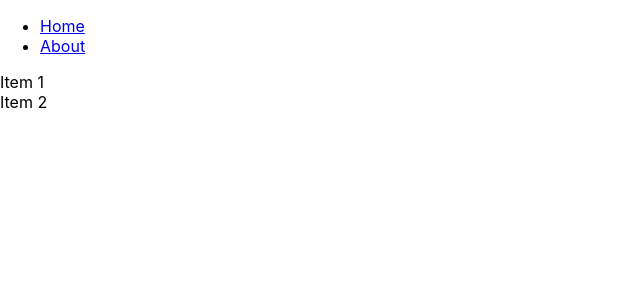
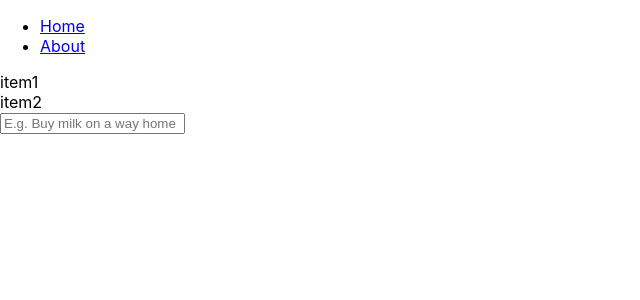
Before and after one commit to spavkov/react-todo-typescript, a React (Create React App) app: page / in a window 1280 px wide. Shown: the top 300 px of the page, without its empty margins (0-640 px from the left). Built offline with nearby package versions, Linux system fonts and the light colour scheme.

Commit message:
added context

```diff
--- a/src/App.tsx
+++ b/src/App.tsx
@@ -3,9 +3,21 @@ import {BrowserRouter as Router, Route, Link} from "react-router-dom";
 import "./App.css";
 import IndexPage from "./pages/IndexPage";
 import AboutPage from "./pages/AboutPage";
+import { ITodoItemsContext } from "./components/context/ITodoItemsContext";
+import { TodoItem } from "./components/model/TodoItem";
+import { TodoItemsContextProvider } from "./components/context/TodoItemsContext";
+
+const todoItemsContext : ITodoItemsContext = {
+  Items: [
+    new TodoItem("item1", true),
+    new TodoItem("item2", false),
+  ],
+  IsBusy: false,
+};
 
 const App: React.FC = () => {
   return (
+    <TodoItemsContextProvider initialState={todoItemsContext}>
     <Router>
       <div>
         <nav>
@@ -23,6 +35,7 @@ const App: React.FC = () => {
         <Route path="/about/" component={AboutPage} />
       </div>
     </Router>
+    </TodoItemsContextProvider>
   );
 };
 
--- /dev/null
+++ b/src/components/AddTodoItemView.tsx
@@ -0,0 +1,31 @@
+import React, {useState} from "react";
+import { useTodoItemsDispatch, TodoItemsDispatchAction, TodoItemsActionType } from "./context/TodoItemsContext";
+import { TodoItem } from "./model/TodoItem";
+
+const AddTodoItem : React.FunctionComponent = () => {
+
+    const [title, setTitle] = useState("");
+    const dispatch = useTodoItemsDispatch();
+
+    const action : TodoItemsDispatchAction = new TodoItemsDispatchAction(TodoItemsActionType.Add, new TodoItem(title, false));
+
+    const handleSubmit = (event: any) => {
+        event.preventDefault();
+        dispatch(action);
+        //props.addNewItemFunction(title);
+        setTitle("");
+    };
+
+    const handleChange = (event: any) => {
+        setTitle(event.target.value);
+    };
+
+    return (
+        <form className="js-form" onSubmit={handleSubmit}>
+            <input type="text" aria-label="Enter a new todo item"
+            placeholder="E.g. Buy milk on a way home" className="js-todo-input" value={title} onChange={handleChange} />
+        </form>
+    );
+};
+
+export default AddTodoItem;
--- a/src/components/TodoListView.tsx
+++ b/src/components/TodoListView.tsx
@@ -1,17 +1,20 @@
 import * as React from "react";
-import { TodoItem } from "./model/TodoItem";
+import { useTodoItemsState } from "./context/TodoItemsContext";
+import { ITodoItemsContext } from "./context/ITodoItemsContext";
 import TodoItemView from "./TodoItemView";
 
-interface ITodoListViewProps {
-    Items: TodoItem[];
-}
+const TodoListView: React.FunctionComponent = () => {
 
-const TodoListView: React.FunctionComponent<ITodoListViewProps> = ({Items}) => {
+    const context : ITodoItemsContext | undefined = useTodoItemsState();
+
     return (
         <div>
-            {Items.map((item, index) => <TodoItemView Index={index} Item={item} /> )}
+            {
+            context != null && context.Items != null && context.Items.length > 0 ?
+            context.Items.map((item, index) => <TodoItemView Index={index} Item={item} /> ) : <div>"no items"</div>
+            }
         </div>
-    );
+        );
 };
 
 export default TodoListView;
--- /dev/null
+++ b/src/components/context/ITodoItemsContext.tsx
@@ -0,0 +1,5 @@
+import { TodoItem } from "../model/TodoItem";
+export interface ITodoItemsContext {
+    Items: TodoItem[];
+    IsBusy: boolean;
+}
--- /dev/null
+++ b/src/components/context/TodoItemsContext.tsx
@@ -0,0 +1,73 @@
+import React from "react";
+import { TodoItem } from "../model/TodoItem";
+import { ITodoItemsContext } from "./ITodoItemsContext";
+
+enum TodoItemsActionType {
+    Add,
+    Delete
+}
+
+type TodoItemsContextProps = {children: React.ReactNode, initialState: ITodoItemsContext};
+
+export class TodoItemsDispatchAction {
+    constructor(public type: TodoItemsActionType, public payload: TodoItem | null)
+    {
+
+    }
+}
+
+type Dispatch = (action: TodoItemsDispatchAction) => void;
+
+const TodoItemsContext = React.createContext<ITodoItemsContext | undefined>(undefined);
+const TodoItemsDispatcherContext = React.createContext<Dispatch | undefined>(undefined);
+
+
+function todoItemsReducer(state: ITodoItemsContext, action: TodoItemsDispatchAction): ITodoItemsContext {
+    switch (action.type) {
+        case TodoItemsActionType.Add: {
+            if (action.payload != null) {
+                state.Items.push(action.payload);
+            } else {
+                throw new Error("null payload in TodoItemsDispatchAction -> add");
+            }
+            return {
+                Items: state.Items,
+                IsBusy: false};
+        }
+        case TodoItemsActionType.Delete: {
+            if (action.payload != null) {
+                state.Items = state.Items.filter(item => item !== action.payload);
+            } else {
+                throw new Error("null payload in TodoItemsDispatchAction -> delete");
+            }
+            return state;
+        }
+    }
+}
+
+function TodoItemsContextProvider(props: TodoItemsContextProps) {
+    const [state, dispatch] = React.useReducer(todoItemsReducer, props.initialState);
+    return (<TodoItemsContext.Provider value={state}>
+        <TodoItemsDispatcherContext.Provider value={dispatch}>
+            {props.children}
+        </TodoItemsDispatcherContext.Provider>
+    </TodoItemsContext.Provider>);
+}
+
+function useTodoItemsState(): ITodoItemsContext | undefined {
+    const context : ITodoItemsContext | undefined = React.useContext(TodoItemsContext);
+    if (context === undefined) {
+        throw new Error('useTodoItemsState must be used within a TodoItemsContextProvider')
+      }
+    return context;
+}
+
+function useTodoItemsDispatch() {
+    const context = React.useContext(TodoItemsDispatcherContext);
+    if (context === undefined) {
+        throw new Error('useTodoItemsDispatch must be used within a TodoItemsContextProvider')
+      }
+    return context;
+}
+
+export { TodoItemsActionType, useTodoItemsState, TodoItemsContextProvider, useTodoItemsDispatch };
--- a/src/pages/IndexPage.tsx
+++ b/src/pages/IndexPage.tsx
@@ -1,19 +1,19 @@
 import * as React from "react";
 import TodoListView from "../components/TodoListView";
-import { TodoItem } from "../components/model/TodoItem";
+import AddTodoItem from "../components/AddTodoItemView";
 
 interface IIndexProps {
     Title: string;
 }
 
-const IndexPage: React.FunctionComponent<IIndexProps> = ({Title}) => {
+const IndexPage: React.FunctionComponent<IIndexProps> = () => {
 
-    const items: TodoItem[] = [
-        new TodoItem("Item 1", false),
-        new TodoItem("Item 2", false),
-    ];
-
-    return (<TodoListView Items={items} />);
+    return (
+        <div>
+            <TodoListView />
+            <AddTodoItem />
+        </div>
+    );
 };
 
 export default IndexPage;
```
